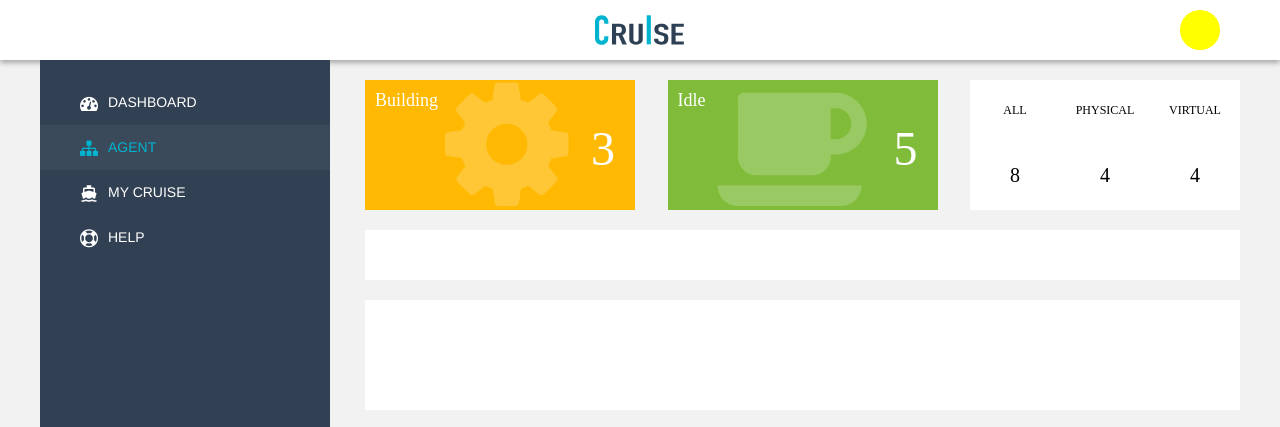
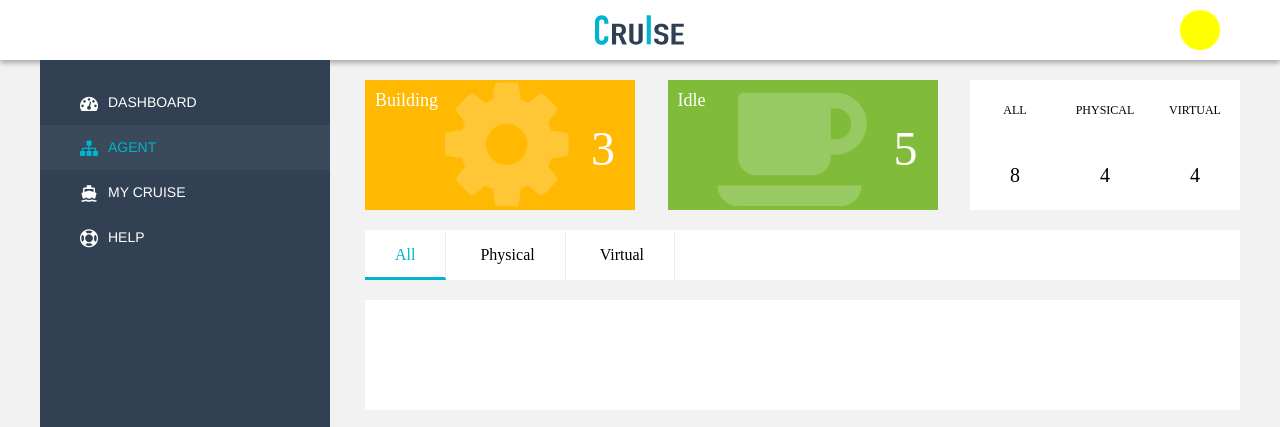
Before and after one commit to co-kevin/cruise, a website built with webpack: page index.html in a window 1280 px wide. Shown: the top 427 px of the page. Built offline with nearby package versions, Linux system fonts and the light colour scheme; a web font is replaced by a local one.

Commit message:
feat: layout tabs

```diff
--- a/index.html
+++ b/index.html
@@ -1,6 +1,9 @@
 <!doctype html>
 <html lang="en">
   <head>
+    <meta charset="utf-8">
+    <meta http-equiv="X-UA-Compatible" content="IE=Edge">
+    <meta name="viewport" content="width=device-width, initial-scale=1.0">
     <title>Agent | CRUISE</title>
   </head>
 
@@ -83,7 +86,9 @@
         </section>
 
         <div class="tabs">
-
+          <div class="tab active">All</div>
+          <div class="tab">Physical</div>
+          <div class="tab">Virtual</div>
         </div>
 
         <div class="agent-wrapper">
--- /dev/null
+++ b/src/styles/_tabs.scss
@@ -0,0 +1,17 @@
+@import './color';
+
+.tabs {
+  .tab {
+    cursor: pointer;
+    padding: 0 30px;
+    line-height: 50px;
+    height: 50px;
+    display: inline-block;
+    border-right: 1px solid #eee;
+  }
+
+  .tab.active {
+    color: $color-primary;
+    border-bottom: 3px solid $color-primary;
+  }
+}
--- a/src/styles/main.scss
+++ b/src/styles/main.scss
@@ -1,6 +1,7 @@
 @import './fonts';
 @import './color';
 @import './nav';
+@import './tabs';
 
 html, body {
   margin: 0;
```
